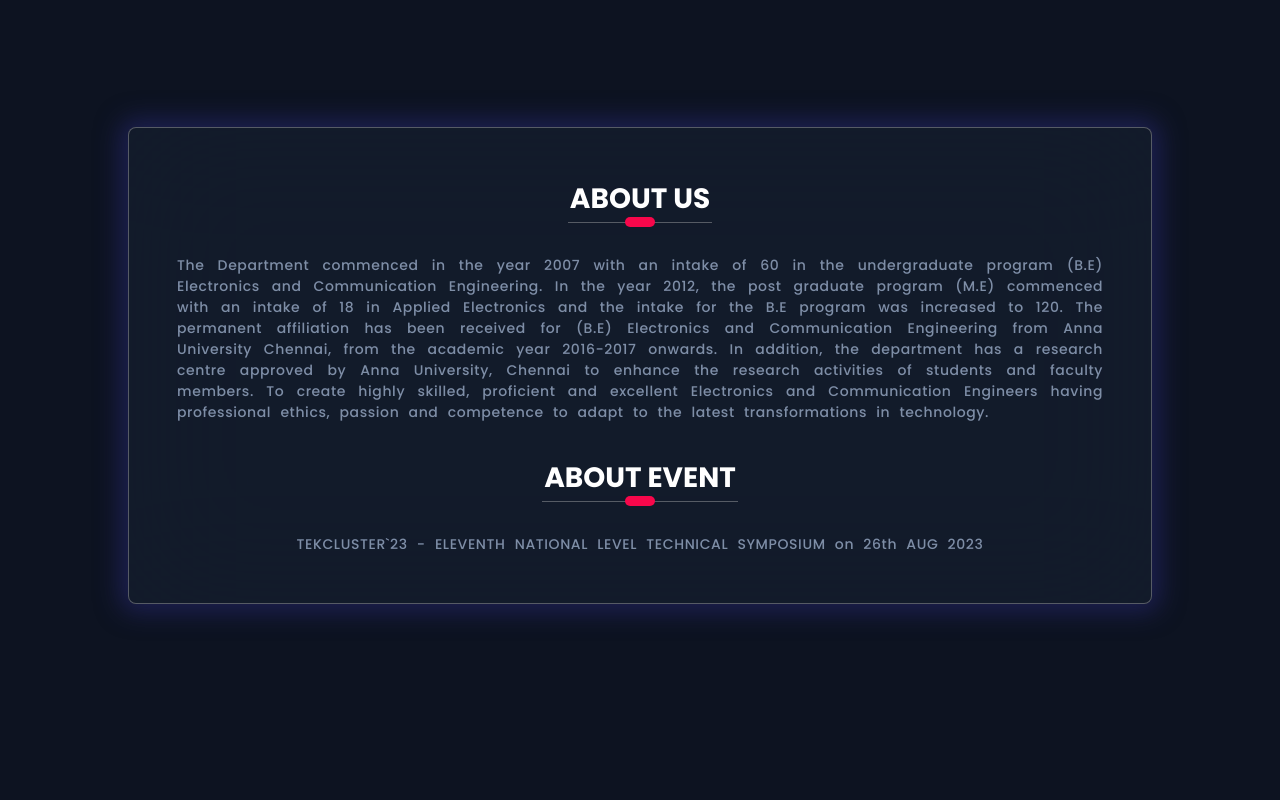
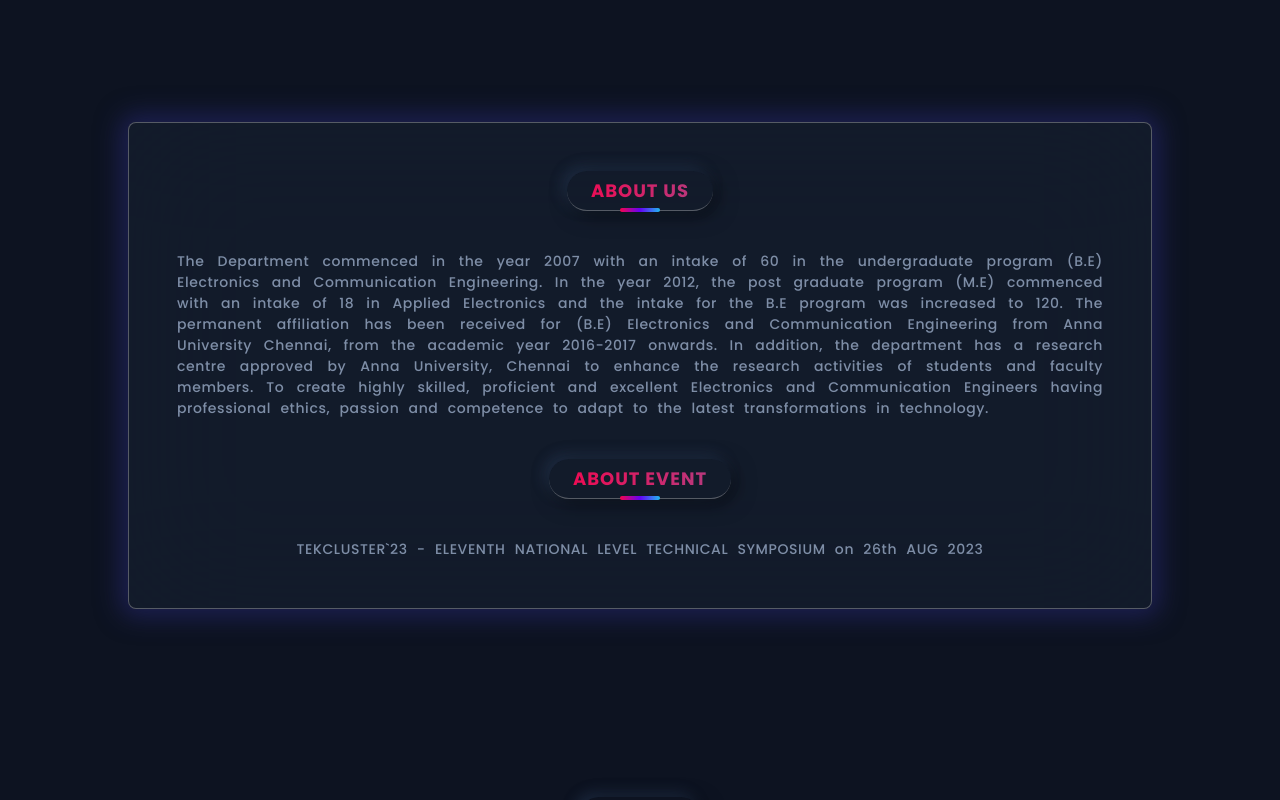
Before and after one commit to codewithmurali/decra, a React (Vite) app: page / in a window 1280 px wide. Shown: the part 900-1700 px from the top of the page. Built offline with nearby package versions, Linux system fonts and the light colour scheme.

Commit message:
Making lots of changes

```diff
--- a/src/Pages/About/About.module.css
+++ b/src/Pages/About/About.module.css
@@ -13,7 +13,7 @@
   align-items: center;
   justify-content: center;
   margin: auto;
-  gap: 2rem;
+  gap: 2.5rem;
   position: absolute;
   left: 0;
   right: 0;
--- a/src/commonStyles.module.css
+++ b/src/commonStyles.module.css
@@ -6,22 +6,38 @@
   width: fit-content;
   margin: auto;
   text-align: center;
-  font-size: 28px;
-  padding: 2px;
+  font-size: 18px;
+  letter-spacing: 1px;
+  padding: 6px 24px;
   justify-self: start;
   font-weight: 800;
+  border-radius: 50px;
   text-transform: uppercase;
-  color: #fff;
+  box-shadow: 4px 4px 20px rgba(0, 0, 0, 0.5), -4px -4px 14px #354f7565;
+  background: linear-gradient(90deg, rgb(247, 4, 77), rgb(32, 184, 240));
+  -webkit-background-clip: text;
+  background-clip: text;
+  -webkit-text-fill-color: transparent;
+  -webkit-text-fill-color: transparent;
+  background-size: 300%;
+  animation: animated_text 10s ease-in-out infinite;
+  -moz-animation: animated_text 10s ease-in-out infinite;
+  -webkit-animation: animated_text 10s ease-in-out infinite;
   border-bottom: 0.5px solid rgba(192, 192, 192, 0.394);
 }
 .title::after {
   position: absolute;
   content: " ";
-  width: 30px;
-  height: 10px;
-  background-color: rgb(248, 7, 75);
+  width: 40px;
+  height: 4px;
+  background: linear-gradient(
+    90deg,
+    rgb(247, 4, 77),
+    #6402f6,
+    rgb(32, 184, 240)
+  );
   border-radius: 50px;
-  bottom: -10px;
+  bottom: -4px;
   left: 50%;
   transform: translate(-50%, -50%);
 }
@@ -41,3 +57,15 @@
     padding-inline: 1.5rem;
   }
 }
+
+@keyframes animated_text {
+  0% {
+    background-position: 0px 50%;
+  }
+  50% {
+    background-position: 100% 50%;
+  }
+  100% {
+    background-position: 0px 50%;
+  }
+}
```
